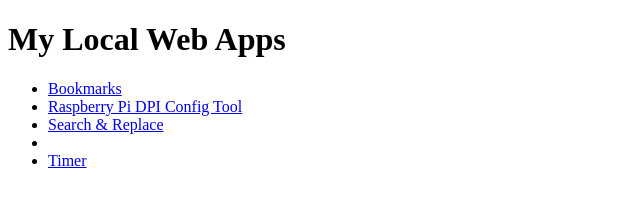
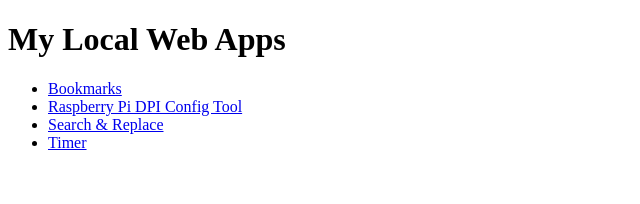
Before and after one commit to richteel/local_web_apps, a plain HTML site: page index.html in a window 1280 px wide. Shown: the full height of the page, 0-640 px from the left. Drawn offline with Linux system fonts and the light colour scheme.

Commit message:
Update index.html
Fixed closing list item tag.

```diff
--- a/index.html
+++ b/index.html
@@ -11,7 +11,7 @@
     <ul>
         <li><a href="bookmarks/index.html">Bookmarks</a></li>
         <li><a href="dpi_config/index.html">Raspberry Pi DPI Config Tool</a></li>
-		<li><a href="Search_Replace/search_replace.html">Search &amp; Replace</a><li>
+        <li><a href="Search_Replace/search_replace.html">Search &amp; Replace</a></li>
         <li><a href="timer/index.html">Timer</a></li>
     </ul>
 </body>
```
